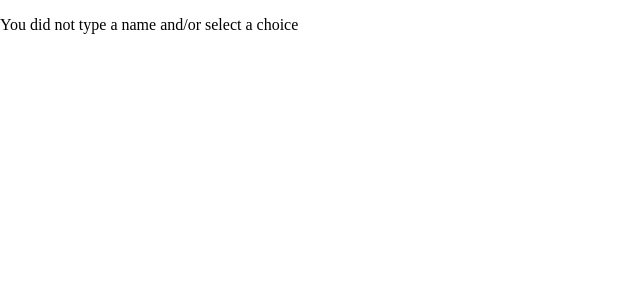
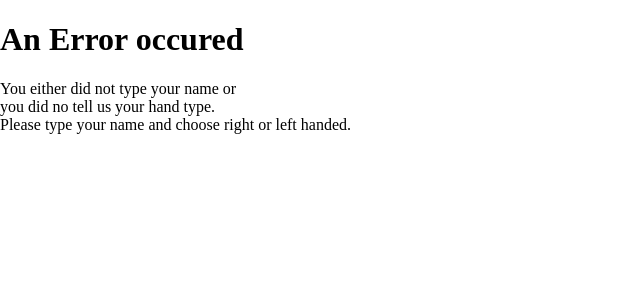
Before and after one commit to pagecurie2020-sudo/WebUcator, a PHP site: page /greeting.php in a window 1280 px wide. Shown: the top 300 px of the page, without its empty margins (0-640 px from the left). Run offline with PHP 8.4, Linux system fonts and the light colour scheme; some libraries are stand-ins or nearby versions.

Commit message:
using if else with error validation

```diff
--- a/php/Conditionals/Exercises/greeting.php
+++ b/php/Conditionals/Exercises/greeting.php
@@ -11,22 +11,30 @@
 <main>
 <?php
 
-if($_SERVER["REQUEST_METHOD"]==="GET" && !empty($_GET["dominant-hand"] ) && !empty($_GET["last-name"])){
+ERROR_REPORTING(E_ALL);
+ini_set("display_errors", 1);
+
+if($_SERVER["REQUEST_METHOD"] ==="GET" && empty($_GET["last-name"]) || empty($_GET["dominant-hand"])){
+
+    echo '<h1>An Error occured</h1>
+
+        <p>
+        You either did not type your name or <br/>
+         you did no tell us your hand type.<br/>
+        Please type your name and choose right or left handed.
+
+        </p>
+
+        ';
+
+}else{
 
 
-$name = $_GET["last-name"];
-$hand = $_GET["dominant-hand"];
+    $name = $_GET["last-name"];
+    $choice = $_GET["dominant-hand"];
 
 
-switch($hand){
-
-case "right":
-echo "<p>$name, you are $hand handed. </p>";
-break;
-
-case "left":
-echo "<p>$name, you are $hand  handed.</p>";
-break;
+   echo "<h1>  $name, you are $choice handed.</h1>";
 
 
 
@@ -34,11 +42,8 @@ break;
 
 
 
-}else{
 
-  echo "<p>You did not type a name and/or select a choice</p>";
 
-}
 
 ?>
 </main>
```
